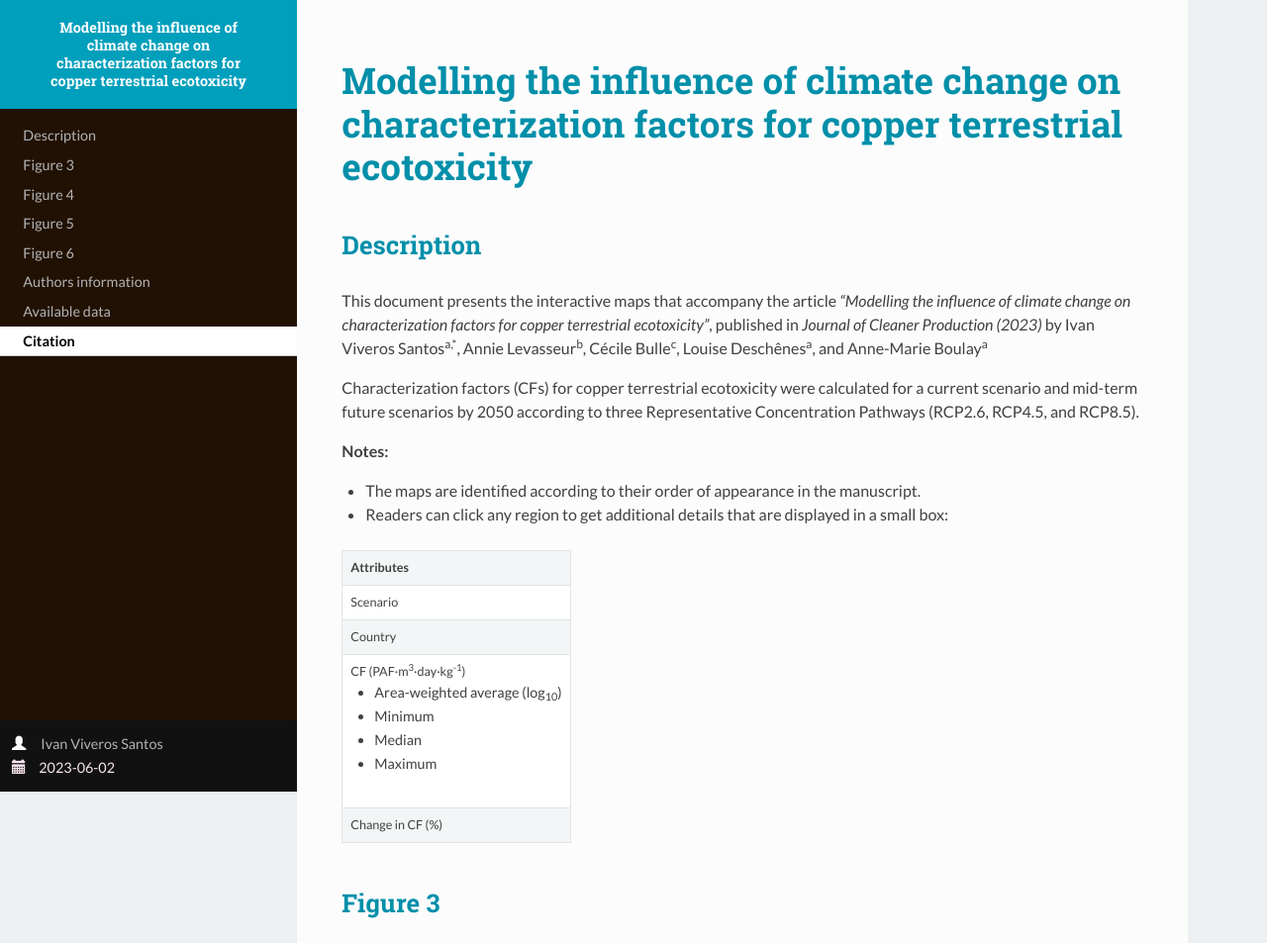
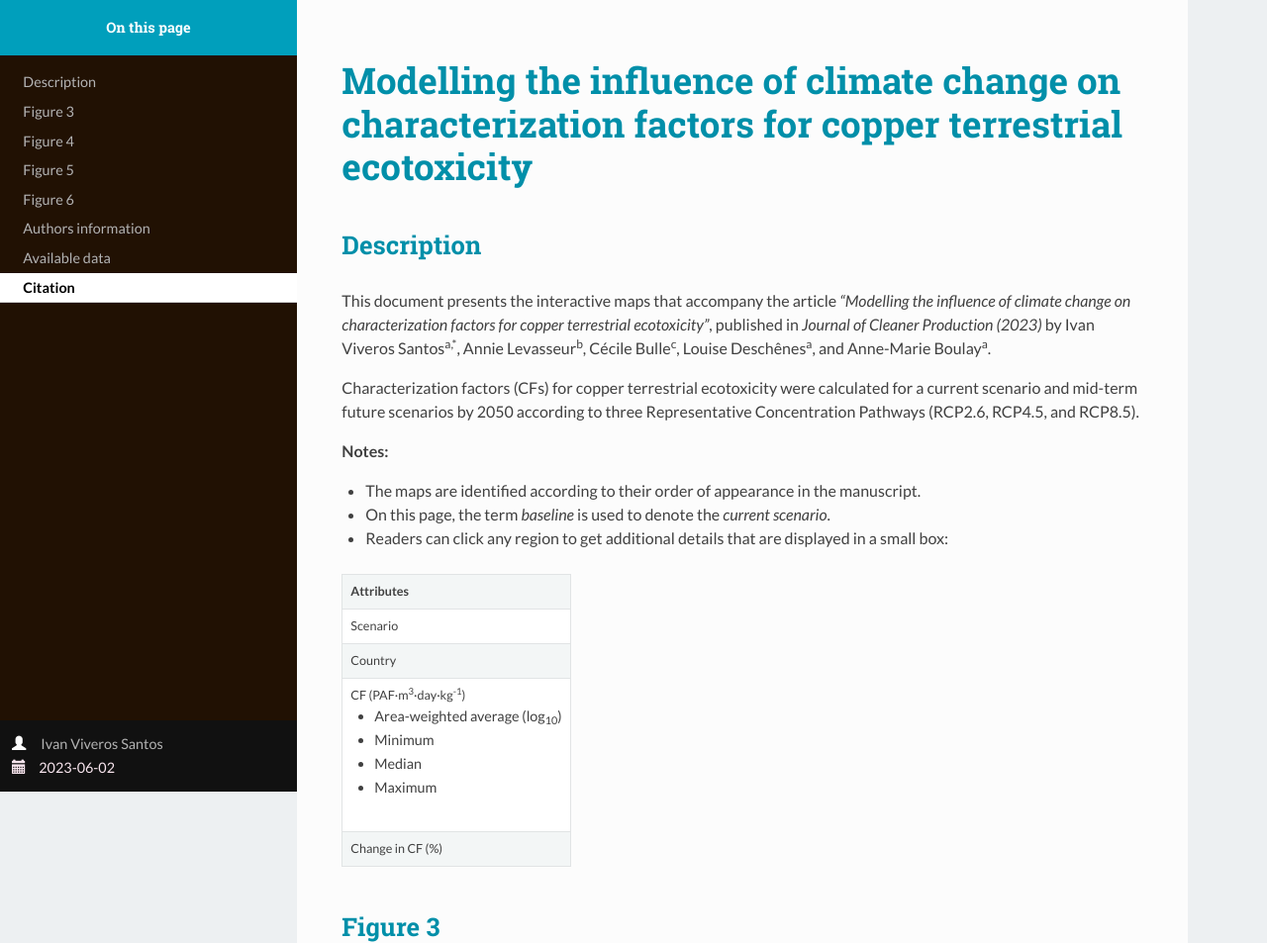
Before and after one commit to iviveros/viveros-santos_et_al_2023_jclp, a plain HTML site: page docs/index.html in a window 1280 px wide. Shown: the top 953 px of the page at 99% size. Drawn offline with nearby package versions, Linux system fonts and the light colour scheme; some packages are replaced by stand-ins of ours.

Commit message:
Update navbar

```diff
--- a/docs/index.html
+++ b/docs/index.html
@@ -124,8 +124,7 @@ characterization factors for copper terrestrial ecotoxicity</h1>
 
          <!-- readthedown authors -->
    <div id="sidebar">
-    <h2><a href="#content">Modelling the influence of climate change on
-characterization factors for copper terrestrial ecotoxicity</a></h2>
+    <h2 style="p"><a href="#content">On this page</a></h2>
     <div id="toc">
       <ul>
       <li><a href="#description">Description</a></li>
@@ -159,7 +158,7 @@ article <i>“Modelling the influence of climate change on
 characterization factors for copper terrestrial ecotoxicity”</i>, published in <i>Journal of Cleaner Production (2023)</i> by Ivan
 Viveros Santos<sup>a,*</sup>, Annie Levasseur<sup>b</sup>, Cécile
 Bulle<sup>c</sup>, Louise Deschênes<sup>a</sup>, and Anne-Marie
-Boulay<sup>a</sup></p>
+Boulay<sup>a</sup>.</p>
 <p>Characterization factors (CFs) for copper terrestrial ecotoxicity
 were calculated for a current scenario and mid-term future scenarios by
 2050 according to three Representative Concentration Pathways (RCP2.6,
@@ -168,6 +167,9 @@ RCP4.5, and RCP8.5).</p>
 <ul>
 <li><p>The maps are identified according to their order of appearance in
 the manuscript.</p></li>
+<li>
+  <p>On this page, the term <em>baseline</em> is used to denote the <em>current scenario</em>.</p>
+</li>
 <li><p>Readers can click any region to get additional details that are
 displayed in a small box:</p></li>
 </ul>
```
